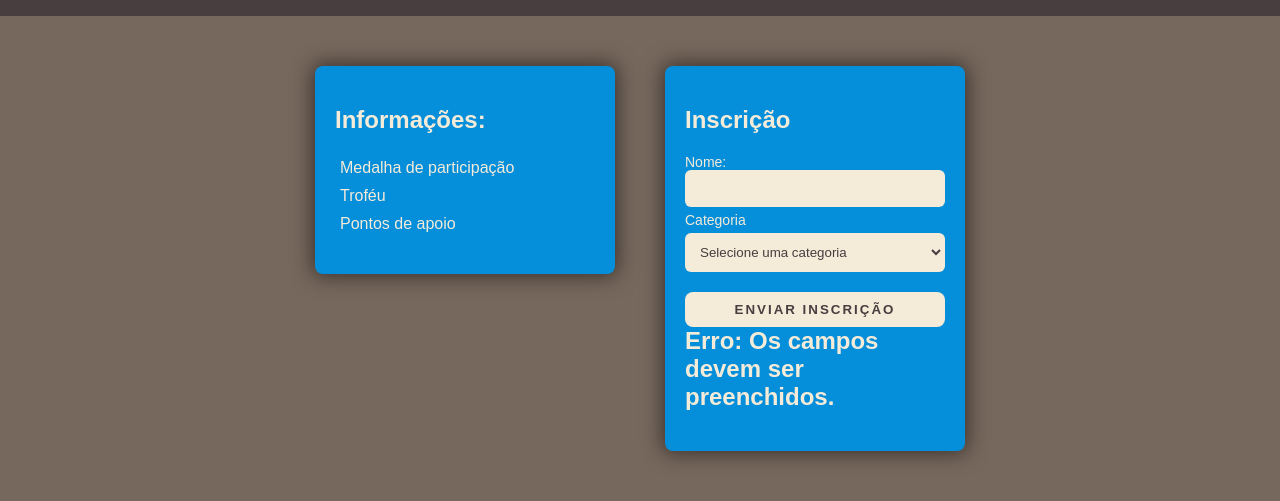
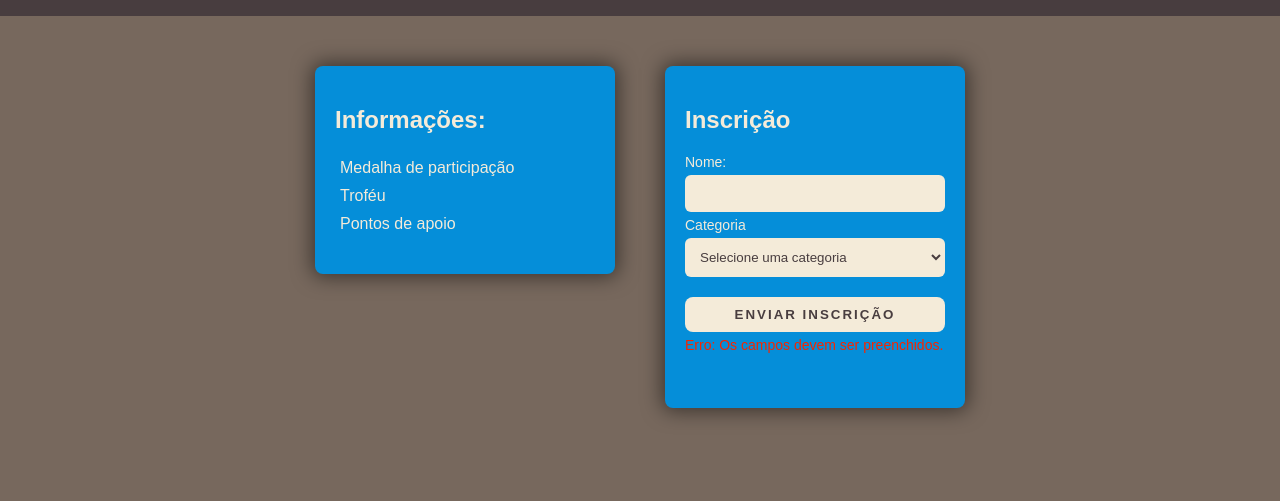
Before and after one commit to gutosavi/bootcamp-aws-ts-notes, a website with bundled scripts: page semana-4/02-css-flexbox/index.html in a window 1280 px wide. Both pictures are taken after a click on the button "ENVIAR INSCRIÇÃO". Shown: the part 89-590 px from the top of the page. Built offline with nearby package versions, Linux system fonts and the light colour scheme.

Commit message:
feat: adiciona div com mensagem de erro e finaliza exercício

```diff
--- a/semana-4/02-css-flexbox/index.html
+++ b/semana-4/02-css-flexbox/index.html
@@ -30,9 +30,8 @@
       <section class="card card-inscricao">
         <h1>Inscrição</h1\>
         <div class="categoria">
-          <label>Nome:
+          <label for="nome">Nome:</label>
             <input type="text" name="nome" id="nome">
-          </label>
           <label for="categoria">Categoria</label>
             <select id="categoria" name="categoria">
               <option value="">Selecione uma categoria</option>
@@ -41,6 +40,7 @@
             </select>
           <button id="enviar">Enviar Inscrição</button>
         </div>
+        <div id="erro" class="erro"></div>
         <div id="resultado" class="resultado"></div>
       </section>
     </main>
--- a/semana-4/02-css-flexbox/src/main.ts
+++ b/semana-4/02-css-flexbox/src/main.ts
@@ -12,6 +12,7 @@ const inputCategoria = document.getElementById(
   "categoria",
 ) as HTMLSelectElement;
 const resultado = document.getElementById("resultado") as HTMLDivElement;
+const erro = document.getElementById("erro") as HTMLDivElement;
 
 function realizaInscricao(nome: string, categoriaSelecionada: CategoriaAtleta) {
   return new InscricaoAtleta(
@@ -29,6 +30,7 @@ function enviarInscricao() {
     const nome = inputNome.value;
 
     resultado.innerHTML = "";
+    erro.innerHTML = "";
 
     if (!nome || !categoria)
       throw new Error("Os campos devem ser preenchidos.");
@@ -38,13 +40,13 @@ function enviarInscricao() {
     atleta.checkout({ metodo: "PIX", chave: "gustavo@mail.com" });
 
     resultado.innerHTML += `
-      <p>Atleta: ${atleta.nome}</p>
-      <p>Total: ${atleta.total}</p>
-      <p>Status atualizado: ${atleta.status}</p>
+      <p><strong>Atleta:</strong> ${atleta.nome}</p>
+      <p><strong>Total:</strong> ${atleta.total}</p>
+      <p><strong>Status atualizado:</strong> ${atleta.status}</p>
     `;
   } catch (error) {
     if (error instanceof Error) {
-      resultado.innerHTML = `Erro: ${error.message}`;
+      erro.innerHTML = `Erro: ${error.message}`;
       console.error(`ERRO: ${error.message}`);
     }
   }
--- a/semana-4/02-css-flexbox/style.css
+++ b/semana-4/02-css-flexbox/style.css
@@ -115,6 +115,19 @@ body {
   font: 10px;
 }
 
+.resultado {
+  font-size: 0.875rem;
+  font-weight: normal;
+  padding-top: 10px;
+}
+
+.erro {
+  font-size: 0.875rem;
+  font-weight: lighter;
+  padding: 5px 0;
+  color: rgb(245, 38, 1);
+}
+
 button {
   width: 100%;
   margin-top: 15px;
```
